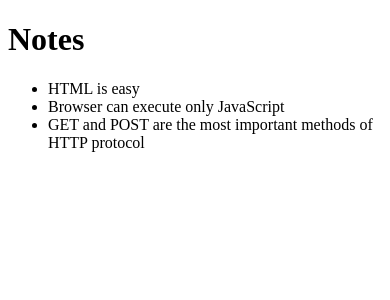
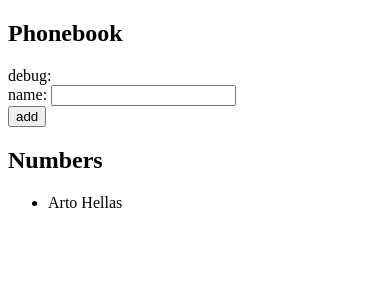
Before and after one commit to salfonsoMB17/FullStackCourse, a React (Vite) app in the folder part2/phonebook/: page / in a window 390 px wide. Shown: the top 300 px of the page. Built offline with nearby package versions, Linux system fonts and the light colour scheme.

Commit message:
Exercise 2.6: Add phonebook with name input functionality

```diff
--- a/part2/phonebook/src/App.jsx
+++ b/part2/phonebook/src/App.jsx
@@ -1,12 +1,47 @@
-import Note from './components/Note'
+import { useState } from 'react'
+import Person from './components/Person'
 
-const App = ({ notes }) => {
+const App = () => {
+  const [persons, setPersons] = useState([
+    { id: 1, name: 'Arto Hellas' }
+  ])
+  const [newName, setNewName] = useState('')
+
+  const handleNameChange = (event) => {
+    console.log(event.target.value)
+    setNewName(event.target.value)
+  }
+
+  const addPerson = (event) => {
+    event.preventDefault()
+    const personObject = {
+      name: newName,
+      id: persons.length + 1,
+    }
+
+    setPersons(persons.concat(personObject))
+    setNewName('')
+  }
+
   return (
     <div>
-      <h1>Notes</h1>
+      <h2>Phonebook</h2>
+      <form onSubmit={addPerson}>
+        <div>debug: {newName}</div>
+        <div>
+          name: <input
+          value={newName}
+          onChange={handleNameChange}
+        />
+        </div>
+        <div>
+          <button type="submit">add</button>
+        </div>
+      </form>
+      <h2>Numbers</h2>
       <ul>
-        {notes.map((note) => (
-          <Note key={note.id} note={note} />
+        {persons.map((person) => (
+          <Person key={person.id} person={person} />
         ))}
       </ul>
     </div>
--- a/part2/phonebook/src/components/Note.jsx
+++ /dev/null
@@ -1,5 +0,0 @@
-const Note = ({ note }) => {
-  return <li>{note.content}</li>
-}
-
-export default Note
--- /dev/null
+++ b/part2/phonebook/src/components/Person.jsx
@@ -0,0 +1,5 @@
+const Person = ({ person }) => {
+  return <li>{person.name}</li>
+}
+
+export default Person
--- a/part2/phonebook/src/main.jsx
+++ b/part2/phonebook/src/main.jsx
@@ -1,24 +1,5 @@
 import ReactDOM from 'react-dom/client'
+
 import App from './App'
 
-const notes = [
-  {
-    id: 1,
-    content: 'HTML is easy',
-    important: true,
-  },
-  {
-    id: 2,
-    content: 'Browser can execute only JavaScript',
-    important: false,
-  },
-  {
-    id: 3,
-    content: 'GET and POST are the most important methods of HTTP protocol',
-    important: true,
-  },
-]
-
-ReactDOM.createRoot(document.getElementById('root')).render(
-  <App notes={notes} />
-)
+ReactDOM.createRoot(document.getElementById('root')).render(<App />)
```
